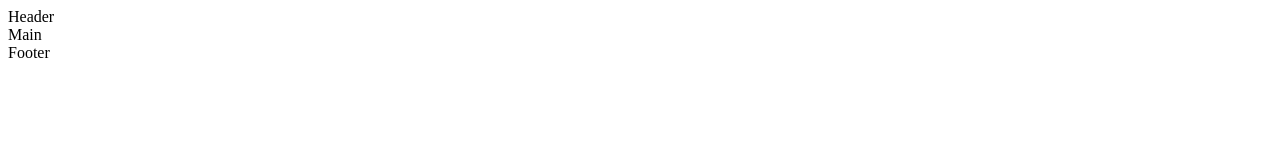
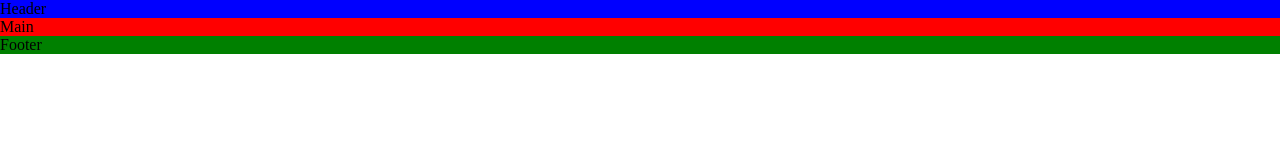
Before and after one commit to StephenB117/Love-running, a plain HTML site: page index.html in a window 1280 px wide. Drawn offline with Linux system fonts and the light colour scheme.

Commit message:
add: added style.cc and styles

```diff
--- /dev/null
+++ b/assets/css/style.css
@@ -0,0 +1,17 @@
+/* general rules to override default browser styles*/
+* {
+    padding: 0;
+    margin: 0;
+}
+/* Header styles */
+header {
+    background-color: blue;
+}
+/* Main styles */
+main {
+    background-color: red;
+}
+/* Footer styles */
+footer {
+    background-color: green;
+}
--- a/index.html
+++ b/index.html
@@ -3,14 +3,17 @@
 <head>
     <meta charset="UTF-8">
     <meta name="viewport" content="width=device-width, initial-scale=1.0">
+    <!-- Meta tags for search engines-->
     <meta name="description" content="Love running, Club for runner in Dublin, Ireland. Urban running, Trail running. Dublin docklands and Pheonix park.">
     <meta name="keywords" content="Love running, Run, Running club, Runner, Ireland, Dublin, Sport, Excercise">
+    <!-- Title -->
     <title>Love Running</title>
     <!-- favicon -->
     <link rel="apple-touch-icon" sizes="180x180" href="assets/favicon/apple-touch-icon.png">
     <link rel="icon" type="image/png" sizes="32x32" href="assets/favicon/favicon-32x32.png">
     <link rel="icon" type="image/png" sizes="16x16" href="assets/favicon/favicon-16x16.png">
-
+    <!-- Stylesheet-->
+    <link rel="Stylesheet" href="assets/css/style.css">
 </head>
 <body>
     <header>
```
